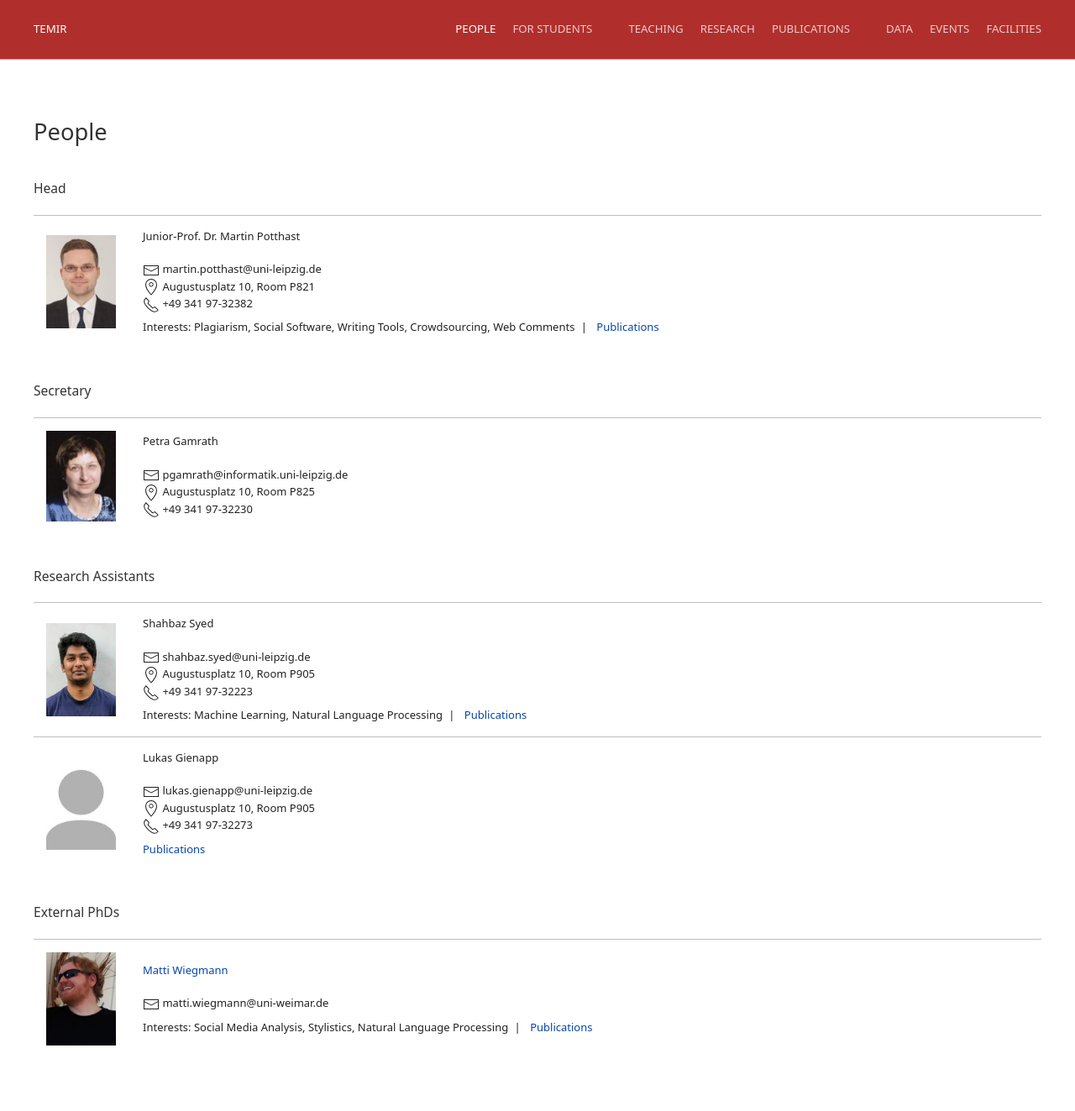
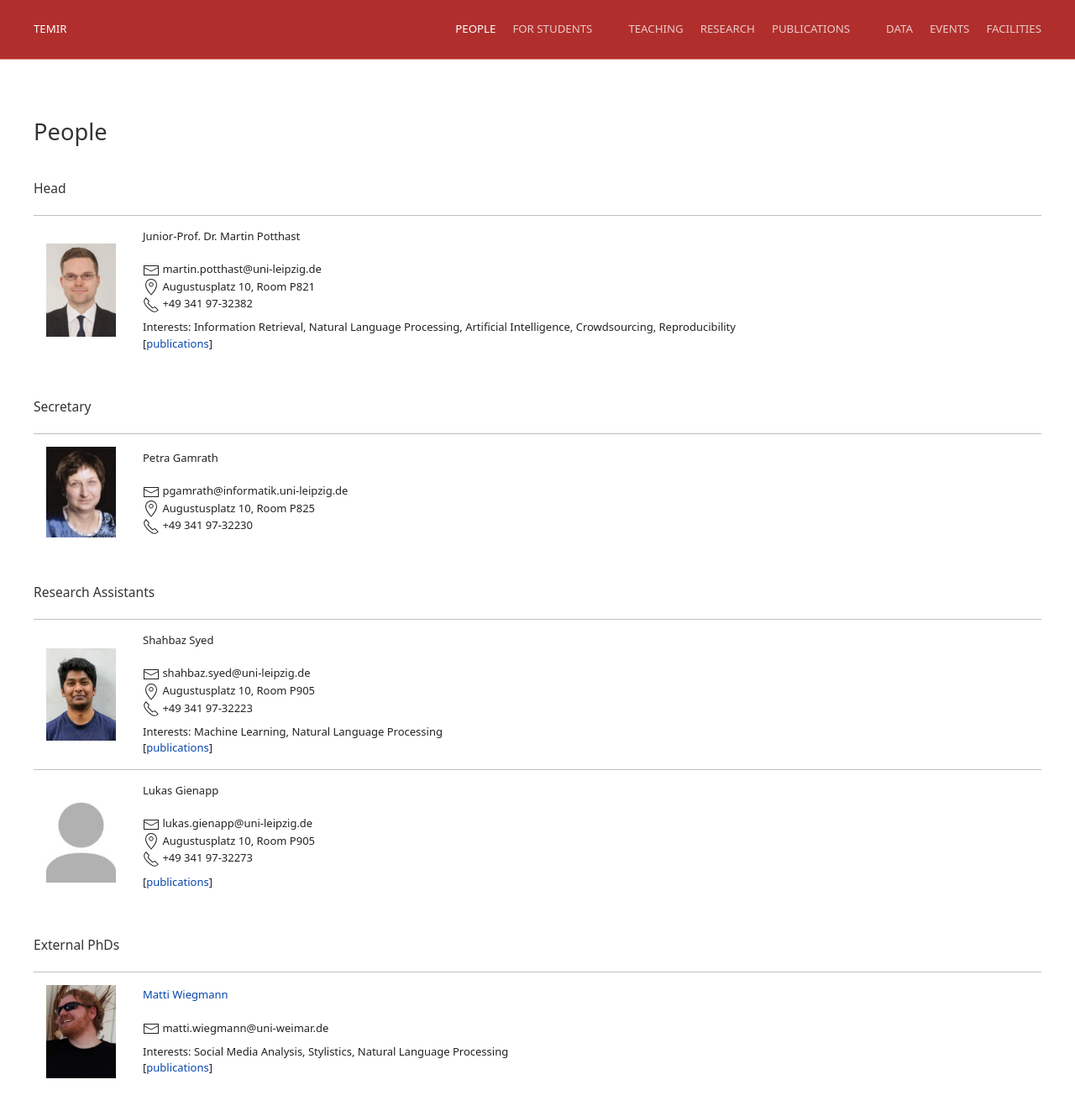
Before and after one commit to temir-org/temir-org.github.io, a Jekyll site: the page built from people.html, in a window 1280 px wide and 1400 px high. Shown: the top 1323 px of the window at 84% size. Built offline with Jekyll 4.4.1, drawn with Linux system fonts in a browser that asks for light colours.

Commit message:
Update people.html

```diff
--- a/people.html
+++ b/people.html
@@ -23,9 +23,8 @@ description: People
                     <br>
                     <span uk-icon="receiver"></span>&nbsp;+49 341 97-32382
                     <p class="information">
-                        Interests: Plagiarism, Social&nbsp;Software, Writing&nbsp;Tools, Crowdsourcing, Web&nbsp;Comments
-                        <span class="space">|</span>
-                        <a title="Publications of Martin Potthast" href="https://webis.de/publications.html#filter:author:martin+potthast">Publications</a>
+                        Interests: Information Retrieval, Natural Language Processing, Artificial Intelligence, Crowdsourcing, Reproducibility <br>
+                        [<a href="https://webis.de/publications.html#?q=martin+potthast">publications</a>]
                     </p>
                 </div>
             </div>
@@ -53,9 +52,8 @@ description: People
                     <span uk-icon="receiver"></span>&nbsp;+49 341 97-32223
                     <br>
                     <p class="information">
-                        Interests: Machine&nbsp;Learning, Natural&nbsp;Language&nbsp;Processing
-                        <span class="space">|</span>
-                        <a title="Publications of Benno Stein" href="https://webis.de/publications.html#filter:author:shahbaz+syed">Publications</a>
+                        Interests: Machine&nbsp;Learning, Natural&nbsp;Language&nbsp;Processing<br>
+                        [<a href="https://webis.de/publications.html#?q=shahbaz+syed">publications</a>]
                     </p>
                 </div>
             </div>
@@ -70,9 +68,8 @@ description: People
                     <span uk-icon="receiver"></span>&nbsp;+49 341 97-32273
                     <br>
                     <p class="information">
-                        <!-- Interests: Machine&nbsp;Learning, Natural&nbsp;Language&nbsp;Processing
-                        <span class="space">|</span> -->
-                        <a title="Publications of Lukas Gienapp" href="https://webis.de/publications.html#filter:author:lukas+gienapp">Publications</a>
+                        <!-- Interests: Machine&nbsp;Learning, Natural&nbsp;Language&nbsp;Processing <br>-->
+                        [<a href="https://webis.de/publications.html#?q=lukas+gienapp">publications</a>]
                     </p>
                 </div>
             </div>
@@ -83,9 +80,8 @@ description: People
                     <a href="https://www.uni-weimar.de/en/media/chairs/computer-science-department/webis/people/wiegmann/"><p>Matti Wiegmann</p></a>
                     <span uk-icon="mail"></span>&nbsp;matti.wiegmann<wbr>&#64;uni-weimar.de
                     <p class="information">
-                        Interests: Social Media Analysis, Stylistics, Natural Language Processing
-                        <span class="space">|</span>
-                        <a title="Publications of Benno Stein" href="https://webis.de/publications.html#filter:author:matti+wiegmann">Publications</a>
+                        Interests: Social Media Analysis, Stylistics, Natural Language Processing <br>
+                        [<a href="https://webis.de/publications.html#?q=matti+wiegmann">publications</a>]
                     </p>
                 </div>
             </div>
```
